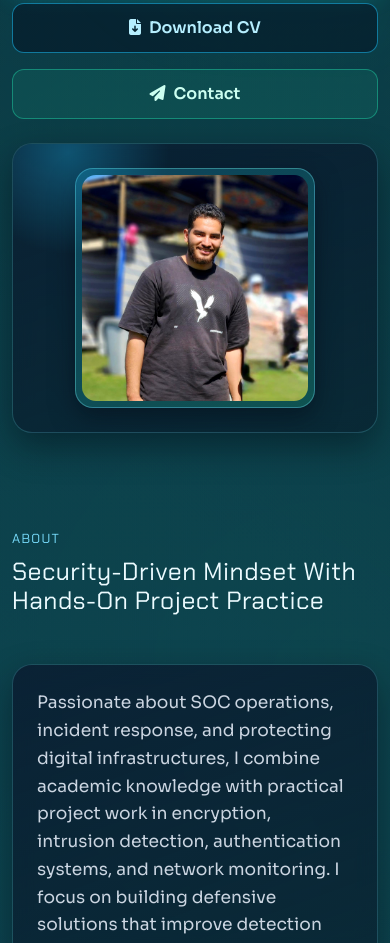
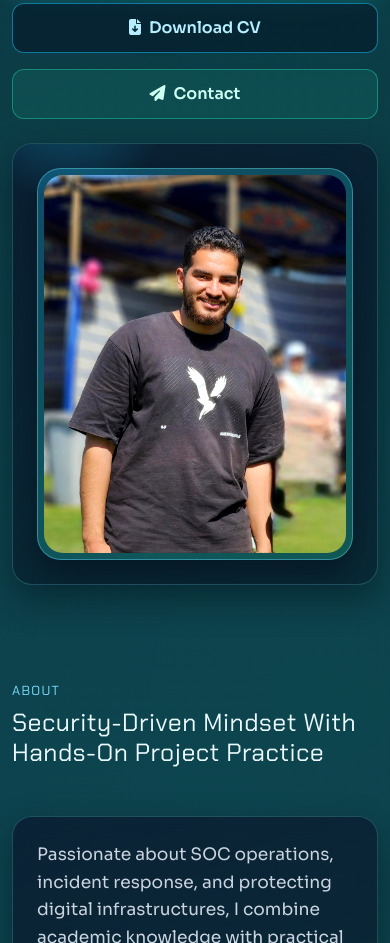
Before and after one commit to abdelm0hsen/abdelm0hsen.github.io, a plain HTML site: page index.html in a window 390 px wide. Shown: the part 783-1726 px from the top of the page. Drawn offline with nearby package versions, Linux system fonts and the light colour scheme.

Commit message:
Enlarge and enhance hero photo section

```diff
--- a/index.html
+++ b/index.html
@@ -79,7 +79,7 @@
     <section class="hero-section min-vh-100 d-flex align-items-center">
       <div class="container pt-5">
         <div class="row g-4 align-items-center">
-          <div class="col-lg-7 reveal">
+          <div class="col-lg-6 reveal">
             <span class="eyebrow mb-3 d-inline-flex align-items-center gap-2">
               <i class="fa-solid fa-signal"></i>
               Security Monitoring | Incident Triage | Threat Awareness
@@ -105,7 +105,7 @@
             </div>
           </div>
 
-          <div class="col-lg-5 reveal">
+          <div class="col-lg-6 reveal">
             <div class="glass-card hero-panel p-4">
               <div class="profile-frame mb-0">
                 <img src="assets/abdelmohsen-hussien.jpg" alt="Portrait of Abdelmohsen Hussien" class="profile-photo">
--- a/style.css
+++ b/style.css
@@ -302,6 +302,9 @@ body {
 .hero-panel {
   position: relative;
   overflow: hidden;
+  min-height: 540px;
+  display: grid;
+  place-items: center;
 }
 
 .hero-panel::before {
@@ -315,23 +318,24 @@ body {
 }
 
 .profile-frame {
-  width: min(240px, 100%);
+  width: min(420px, 100%);
   margin-left: auto;
   margin-right: auto;
-  border-radius: 18px;
-  padding: 0.35rem;
-  border: 1px solid rgba(117, 237, 255, 0.35);
-  background: linear-gradient(145deg, rgba(28, 199, 255, 0.2), rgba(39, 255, 191, 0.2));
-  box-shadow: 0 10px 24px rgba(3, 12, 24, 0.5);
+  border-radius: 24px;
+  padding: 0.45rem;
+  border: 1px solid rgba(117, 237, 255, 0.38);
+  background: linear-gradient(145deg, rgba(28, 199, 255, 0.26), rgba(39, 255, 191, 0.22));
+  box-shadow: 0 16px 34px rgba(3, 12, 24, 0.58);
 }
 
 .profile-photo {
   width: 100%;
-  aspect-ratio: 1 / 1;
+  aspect-ratio: 4 / 5;
   object-fit: cover;
-  border-radius: 14px;
+  object-position: center 20%;
+  border-radius: 19px;
   display: block;
-  filter: saturate(1.1) contrast(1.05);
+  filter: saturate(1.12) contrast(1.06);
 }
 
 .panel-title {
@@ -610,6 +614,14 @@ footer {
     padding-top: 6.25rem;
   }
 
+  .hero-panel {
+    min-height: 470px;
+  }
+
+  .profile-frame {
+    width: min(360px, 100%);
+  }
+
   .py-24 {
     padding-top: 5rem;
     padding-bottom: 5rem;
@@ -624,6 +636,15 @@ footer {
   .btn {
     width: 100%;
     justify-content: center;
+  }
+
+  .hero-panel {
+    min-height: 390px;
+  }
+
+  .profile-frame {
+    width: min(320px, 100%);
+    padding: 0.35rem;
   }
 
   .hero-contacts {
```
